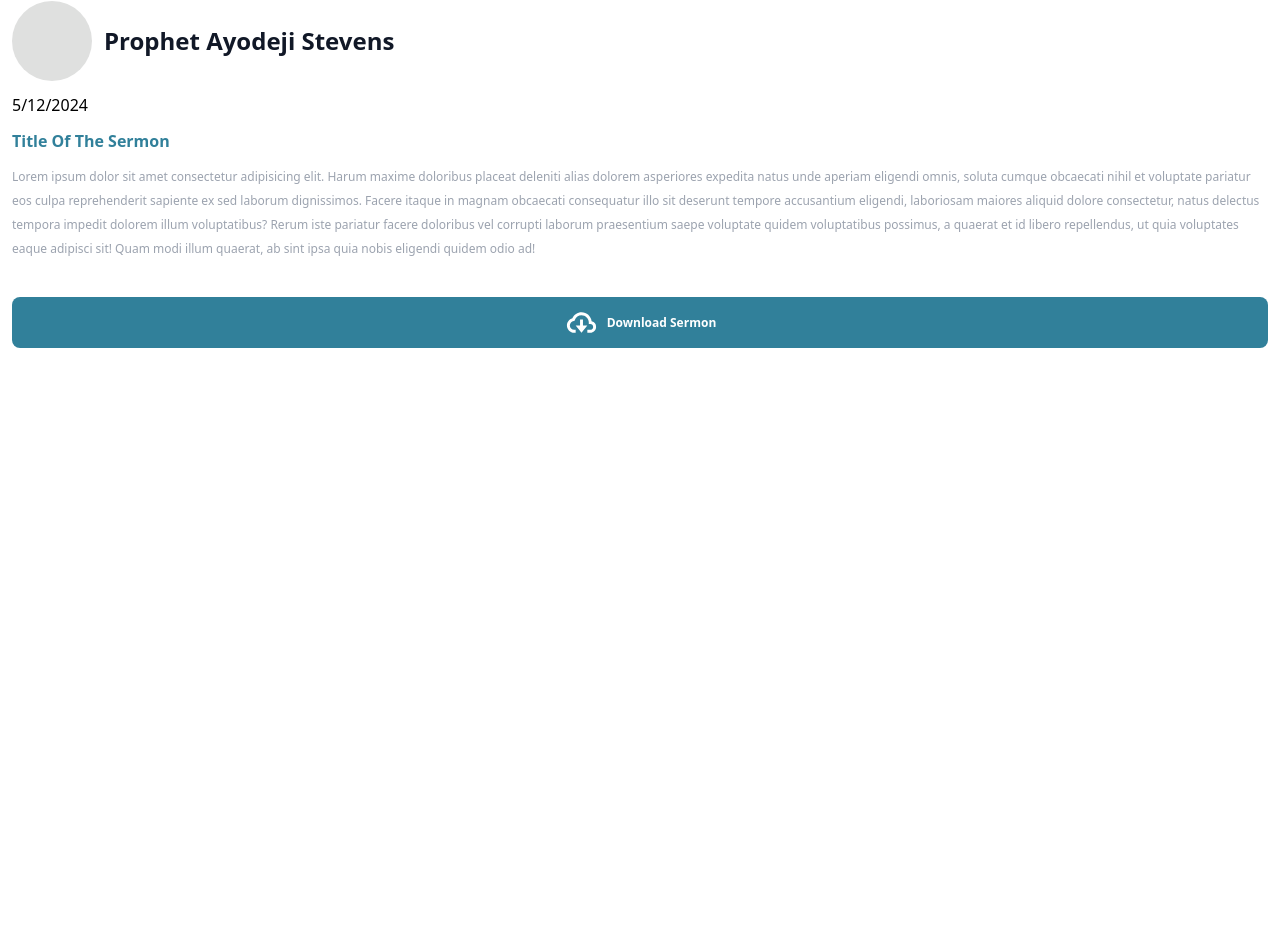
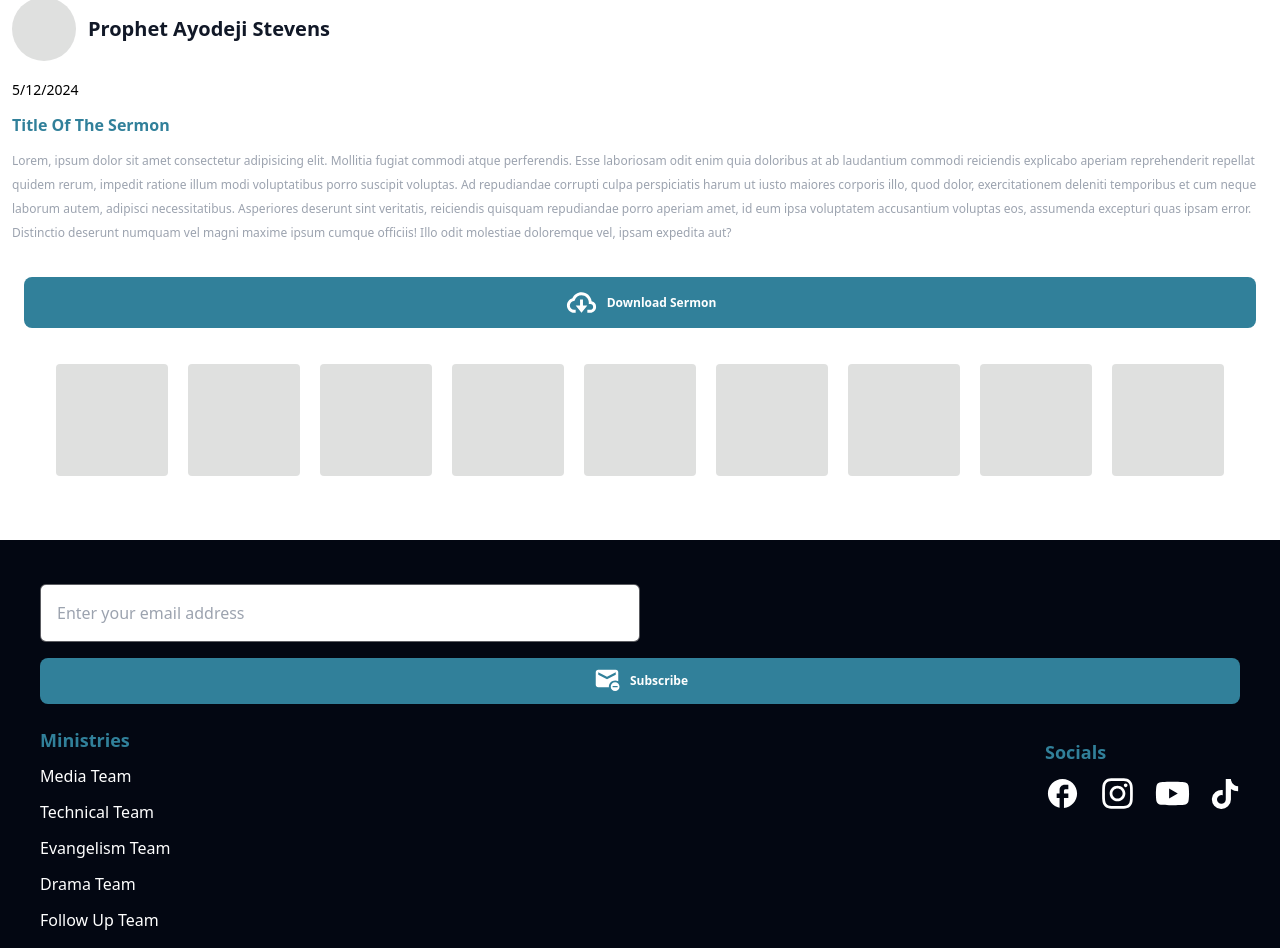
Before and after one commit to Blackbobs/smi, a Next.js app: page /sermons/1 in a window 1280 px wide. Shown: the part 423-1371 px from the top of the page. Before the commit the page ends 800 px from the top, so only its background shows below. Built offline with nearby package versions, Linux system fonts and the light colour scheme.

Commit message:
feat:quite done with the design

```diff
--- a/src/app/(admin)/admin/page.tsx
+++ b/src/app/(admin)/admin/page.tsx
@@ -1,8 +1,11 @@
+import UploadSermon from '@/components/admin/UploadSermon'
 import React from 'react'
 
 function page() {
   return (
-    <div>page</div>
+    <div>
+      <UploadSermon />
+    </div>
   )
 }
 
--- a/src/app/layout.tsx
+++ b/src/app/layout.tsx
@@ -1,6 +1,7 @@
 import type { Metadata } from "next";
 import localFont from "next/font/local";
 import "./globals.css";
+import Footer from "@/components/navigation/Footer";
 
 const geistSans = localFont({
   src: "./fonts/GeistVF.woff",
@@ -28,7 +29,10 @@ export default function RootLayout({
       <body
         className={`${geistSans.variable} ${geistMono.variable} antialiased`}
       >
+        <main className="flex flex-col">
         {children}
+        <Footer/>
+        </main>
       </body>
     </html>
   );
--- /dev/null
+++ b/src/components/admin/Input.tsx
@@ -0,0 +1,17 @@
+import React from 'react'
+
+interface InputProps {
+  placeholder: string;
+  name: string;
+}
+
+const Input = ({placeholder, name}: InputProps) => {
+  return (
+    <>
+    <label htmlFor={name}></label>
+  <input name={name} type="text" className='p-4 w-full md:max-w-[600px] text-[#00030A52] text-[14px] focus:outline-none border-[1.5px] border-[#00030AA3] rounded-md my-1' placeholder={placeholder} />
+    </>
+  )
+}
+
+export default Input
--- /dev/null
+++ b/src/components/admin/Return.tsx
@@ -0,0 +1,17 @@
+'use client'
+import { useRouter } from 'next/navigation'
+import React from 'react'
+import { RiArrowLeftLine } from 'react-icons/ri'
+
+const Return = () => {
+    const router = useRouter()
+  return (
+    <header className='fixed px-[5%] py-5 flex justify-between top-0 left-0 right-0 bg-secondary border-b border-b-gray-400 w-full text-[24px] items-center z-10'>
+    <div>
+    <RiArrowLeftLine color='white' size={35} onClick={()=> router.back()} />
+    </div>
+</header>
+  )
+}
+
+export default Return
--- /dev/null
+++ b/src/components/admin/UploadSermon.tsx
@@ -0,0 +1,71 @@
+import React from "react";
+import Return from "./Return";
+import Input from "./Input";
+import { BiCloudUpload } from "react-icons/bi";
+import { MdOutlineAudiotrack } from "react-icons/md";
+
+const UploadSermon = () => {
+  return (
+    <section>
+      <Return />
+
+      <form className="mt-24 p-3 space-y-5">
+        <div>
+          <Input name="title" placeholder="Message Title" />
+        </div>
+
+        <div className="space-y-2">
+          <label className="text-[18px] text-gray-600" htmlFor="audio">
+            Please upload the audio file
+          </label>
+          <div>
+            <input className="hidden" name="audio" type="file" />
+            <small className="flex items-center gap-2 bg-light text-secondary text-[14px] font-medium capitalize p-3 w-fit rounded-md">
+              <MdOutlineAudiotrack size={30} />
+              upload audio file
+            </small>
+          </div>
+        </div>
+
+        <div className="space-y-2">
+          <label className="text-[18px] text-gray-600" htmlFor="flyer">
+            Please upload the flyer design
+          </label>
+          <input className="hidden" name="flyer" type="file" />
+          <small className="flex items-center gap-2 bg-light text-secondary text-[14px] font-medium capitalize p-3 w-fit rounded-md">
+              <MdOutlineAudiotrack size={30} />
+              upload the flyer design
+            </small>
+        </div>
+
+        <div>
+          <label htmlFor="description" className="hidden"></label>
+          <textarea
+            className="p-4 w-full md:max-w-[600px] text-[#00030A52] text-[14px] focus:outline-none border-[1.5px] border-[#00030AA3] rounded-md my-1"
+            name="description"
+            cols={30}
+            rows={7}
+            placeholder="Decription"
+          />
+        </div>
+
+        <div className="space-y-2">
+          <label htmlFor="excerpts">Picture Excerpts</label>
+          <input className="hidden" type="file" name="excerpts" />
+          <small className="flex items-center gap-2 bg-light text-secondary text-[14px] font-medium capitalize p-3 w-fit rounded-md">
+              <MdOutlineAudiotrack size={30} />
+              upload picture excerpts
+            </small>
+        </div>
+        <div className="p-3">
+          <button className="bg-secondary w-full p-3 text-[18px] text-white capitalize font-bold my-3 rounded-lg md:text-[12px] md:p-2 flex items-center justify-center gap-2">
+            <BiCloudUpload size={35} />
+            upload sermon
+          </button>
+        </div>
+      </form>
+    </section>
+  );
+};
+
+export default UploadSermon;
--- a/src/components/blog/SermonDetails.tsx
+++ b/src/components/blog/SermonDetails.tsx
@@ -10,40 +10,48 @@ const SermonDetails = () => {
       <article>
         <div className="w-full h-[400px] bg-light rounded-lg"></div>
         <div className="p-3">
-          <div className="flex items-center gap-3 py-3">
-            <div className="h-20 w-20 rounded-full bg-light"></div>
+          <div className="flex items-center gap-3 py-2">
+            <div className="h-16 w-16 rounded-full bg-light"></div>
             <div>
-              <h2 className="capitalize text-[24px] text-gray-900 font-semibold">
+              <h2 className="capitalize text-[20px] text-gray-900 font-semibold">
                 prophet Ayodeji stevens
               </h2>
             </div>
           </div>
-          <div>
-            <small className="text-[16px] font-medium">5/12/2024</small>
-            <h2 className="text-[24px] leading-6 my-3 font-bold capitalize text-secondary md:text-[16px]">
+          <div className="py-2">
+            <small className="text-[14px] font-medium">5/12/2024</small>
+            <h2 className="text-[22px] leading-6 my-3 font-bold capitalize text-secondary md:text-[16px]">
               Title of the sermon
             </h2>
-            <p className="text-[16px] font-medium leading-6 text-gray-400 text-wrap w-full md:text-[12px]">
-              Lorem ipsum dolor sit amet consectetur adipisicing elit. Harum
-              maxime doloribus placeat deleniti alias dolorem asperiores
-              expedita natus unde aperiam eligendi omnis, soluta cumque
-              obcaecati nihil et voluptate pariatur eos culpa reprehenderit
-              sapiente ex sed laborum dignissimos. Facere itaque in magnam
-              obcaecati consequatur illo sit deserunt tempore accusantium
-              eligendi, laboriosam maiores aliquid dolore consectetur, natus
-              delectus tempora impedit dolorem illum voluptatibus? Rerum iste
-              pariatur facere doloribus vel corrupti laborum praesentium saepe
-              voluptate quidem voluptatibus possimus, a quaerat et id libero
-              repellendus, ut quia voluptates eaque adipisci sit! Quam modi
-              illum quaerat, ab sint ipsa quia nobis eligendi quidem odio ad!
+            <p className="text-[14px] font-medium leading-6 text-gray-400 text-wrap w-full md:text-[12px]">
+              Lorem, ipsum dolor sit amet consectetur adipisicing elit. Mollitia
+              fugiat commodi atque perferendis. Esse laboriosam odit enim quia
+              doloribus at ab laudantium commodi reiciendis explicabo aperiam
+              reprehenderit repellat quidem rerum, impedit ratione illum modi
+              voluptatibus porro suscipit voluptas. Ad repudiandae corrupti
+              culpa perspiciatis harum ut iusto maiores corporis illo, quod
+              dolor, exercitationem deleniti temporibus et cum neque laborum
+              autem, adipisci necessitatibus. Asperiores deserunt sint
+              veritatis, reiciendis quisquam repudiandae porro aperiam amet, id
+              eum ipsa voluptatem accusantium voluptas eos, assumenda excepturi
+              quas ipsam error. Distinctio deserunt numquam vel magni maxime
+              ipsum cumque officiis! Illo odit molestiae doloremque vel, ipsam
+              expedita aut?
             </p>
           </div>
-        </div>
-        <div className="p-3">
-          <button className="bg-secondary w-full p-3 text-[18px] text-white capitalize font-bold my-3 rounded-lg md:text-[12px] md:p-2 flex items-center justify-center gap-2">
-            <BiCloudDownload size={35} />
-            download sermon
-          </button>
+
+          <div className="p-3">
+            <button className="bg-secondary w-full p-3 text-[18px] text-white capitalize font-bold my-3 rounded-lg md:text-[12px] md:p-2 flex items-center justify-center gap-2">
+              <BiCloudDownload size={35} />
+              download sermon
+            </button>
+          </div>
+
+          <div className="flex flex-1 flex-wrap gap-5 items-center justify-center my-3">
+            {[0, 1, 2, 3, 4, 5, 6, 7, 8].map((_, index) => (
+              <div key={index} className="w-28 h-28 bg-light rounded"></div>
+            ))}
+          </div>
         </div>
       </article>
     </section>
--- a/src/components/blog/SermonsList.tsx
+++ b/src/components/blog/SermonsList.tsx
@@ -1,13 +1,18 @@
+'use client'
 import React from "react";
 import SermonCard from "./SermonCard";
+import { useRouter } from "next/navigation";
 
 const SermonsList = () => {
+  const router = useRouter()
   return (
     <section className="w-full flex flex-col md:flex-row flex-wrap items-center justify-center gap-5">
       {[0, 1, 2, 3, 4, 5, 6, 7, 8].map((_, idx) => (
-        <>
-          <SermonCard key={idx} />
-        </>
+
+        <div className="w-full" key={idx} onClick={() => router.push(`/sermons/${idx}`)}>
+          <SermonCard  />
+        </div>
+
       ))}
     </section>
   );
--- /dev/null
+++ b/src/components/navigation/Footer.tsx
@@ -0,0 +1,72 @@
+import React from "react";
+import { MdUnsubscribe, MdFacebook } from "react-icons/md";
+import { FaInstagram, FaYoutube, FaTiktok } from "react-icons/fa6";
+import Link from "next/link";
+const Footer = () => {
+  return (
+    <footer className="bg-gray-950 mt-10 p-10 text-white">
+      <div className="space-y-3">
+        <div>
+          <input
+            className="bg-white focus:outline-none border-[1.5px] border-[#00030AA3] rounded-md my-1 p-4 w-full md:max-w-[600px]"
+            type="text"
+            placeholder="Enter your email address"
+          />
+          <button className="bg-secondary w-full p-3 text-[18px] text-white capitalize font-bold my-3 rounded-lg md:text-[12px] md:p-2 flex items-center justify-center gap-2">
+            <MdUnsubscribe size={30} />
+            subscribe
+          </button>
+        </div>
+        <div className="space-y-3 flex items-start justify-between">
+          <div>
+            <p className="font-semibold text-[18px] capitalize leading-8 py-2 text-secondary">
+              Ministries
+            </p>
+            <ul className="flex flex-col gap-3 capitalize">
+              <Link className="hover:text-secondary" href={"#!"}>
+                Media team
+              </Link>
+              <Link className="hover:text-secondary" href={"#!"}>
+                Technical team
+              </Link>
+              <Link className="hover:text-secondary" href={"#!"}>
+                Evangelism team
+              </Link>
+              <Link className="hover:text-secondary" href={"#!"}>
+                Drama team
+              </Link>
+              <Link className="hover:text-secondary" href={"#!"}>
+                Follow up team
+              </Link>
+              <Link className="hover:text-secondary" href={"#!"}>
+                Ushering team
+              </Link>
+            </ul>
+          </div>
+
+          <div>
+            <p className="font-semibold text-[18px] capitalize leading-8 py-2 text-secondary">
+              socials
+            </p>
+            <ul className="flex items-center gap-5 capitalize">
+              <Link className="hover:text-secondary" href={"#!"}>
+                <MdFacebook size={35} />
+              </Link>
+              <Link className="hover:text-secondary" href={"#!"}>
+                <FaInstagram size={35} />
+              </Link>
+              <Link className="hover:text-secondary" href={"#!"}>
+                <FaYoutube size={35} />
+              </Link>
+              <Link className="hover:text-secondary" href={"#!"}>
+                <FaTiktok size={30} />
+              </Link>
+            </ul>
+          </div>
+        </div>
+      </div>
+    </footer>
+  );
+};
+
+export default Footer;
--- a/src/components/reuseable/ControlledInput.tsx
+++ b/src/components/reuseable/ControlledInput.tsx
@@ -19,7 +19,7 @@ const ControlledInput: React.FC<ControlledInputProps> = ({type, placeholder}) =>
   const inputType = type === 'password' && showPassword ? 'text' : type;
 
   return (
-    <div className='flex items-center gap-3 p-4 w-full md:max-w-[600px] w-full border-[1.5px] border-[#00030AA3] rounded-md my-1'>
+    <div className='flex items-center gap-3 p-4 w-full md:max-w-[600px] border-[1.5px] border-[#00030AA3] rounded-md my-1'>
       <input autoComplete='off' className='flex-1 text-[#00030A52] text-[14px] focus:outline-none' type={inputType} placeholder={placeholder} />
       {type === 'password' && (
         showPassword ? (
--- a/src/components/reuseable/Return.tsx
+++ b/src/components/reuseable/Return.tsx
@@ -1,17 +1,18 @@
 'use client'
 import { useRouter } from 'next/navigation'
 import React from 'react'
-import { RiArrowLeftLine, RiShare2Fill } from 'react-icons/ri'
+import { RiArrowLeftLine } from 'react-icons/ri'
+import { BiSolidShareAlt } from "react-icons/bi";
 
 const Return = () => {
     const router = useRouter()
   return (
     <header className='fixed px-[5%] py-5 flex justify-between top-0 left-0 right-0 bg-white border-b border-b-gray-400 w-full text-[24px] items-center z-10'>
         <div>
-        <RiArrowLeftLine onClick={()=> router.back()} />
+        <RiArrowLeftLine size={25} onClick={()=> router.back()} />
         </div>
         <div>
-        <RiShare2Fill />
+        <BiSolidShareAlt size={25} />
         </div>
     </header>
   )
```
